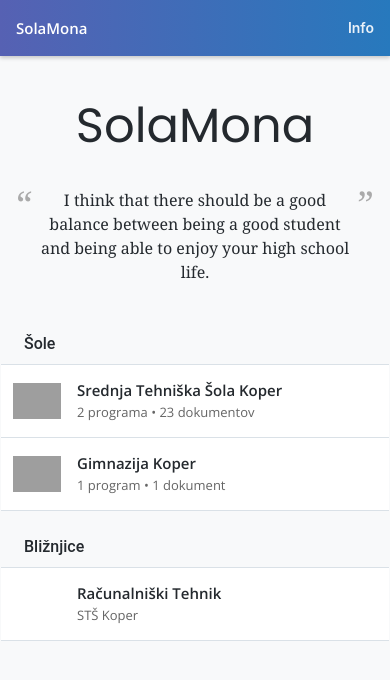
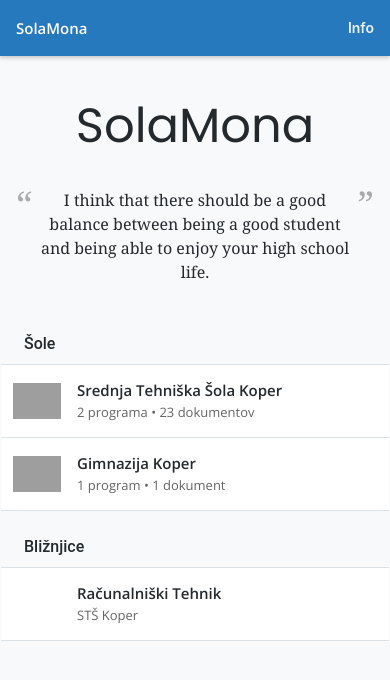
Before and after one commit to elieven/elieven.github.io, a Jekyll site: the page built from index.html, in a window 390 px wide. Shown: the top 680 px of the page. Built offline with Jekyll 4.4.1, drawn with Linux system fonts in a browser that asks for light colours; grey boxes are pictures that could not be loaded.

Commit message:
added manifest & icons

```diff
--- a/_layouts/default.html
+++ b/_layouts/default.html
@@ -9,6 +9,10 @@
     <!-- Favicon -->
     <link rel="shortcut icon" href="/favicon.ico" type="image/x-icon">
     <link rel="icon" href="/favicon.ico" type="image/x-icon">
+
+    <!-- PWA stuff -->
+    <link rel="manifest" href="/manifest.json">
+    <meta name="theme-color" content="#2779BD">
 
     <title> {{ page.title }} </title>
     <meta name="description" content="{{page.desc}}" />
--- a/assets/css/header.scss
+++ b/assets/css/header.scss
@@ -1,5 +1,5 @@
-$headergradient: linear-gradient(to bottom right, rgb(138, 63, 205), rgb(34, 131, 201));
-$lucygradientpeach: linear-gradient(to bottom right, #F15F79, #B24592);
+$headergradient: linear-gradient(to bottom, rgb(138, 63, 205), rgb(34, 131, 201));
+$lucygradientpeach: linear-gradient(to bottom, #F15F79, #B24592);
 
 header {
   height: $hh;
@@ -70,3 +70,9 @@ header {
     }
   }
 }
+
+@media screen and (max-width: 640px) {
+  header::before {
+    background: #2779BD!important;
+  }
+}
```
Also changed, not shown: assets/appicons/icons/icon-128x128.png (added), assets/appicons/icons/icon-144x144.png (added), assets/appicons/icons/icon-152x152.png (added), assets/appicons/icons/icon-192x192.png (added), assets/appicons/icons/icon-384x384.png (added), assets/appicons/icons/icon-512x512.png (added), assets/appicons/icons/icon-72x72.png (added), assets/appicons/icons/icon-96x96.png (added), manifest.json (added).
